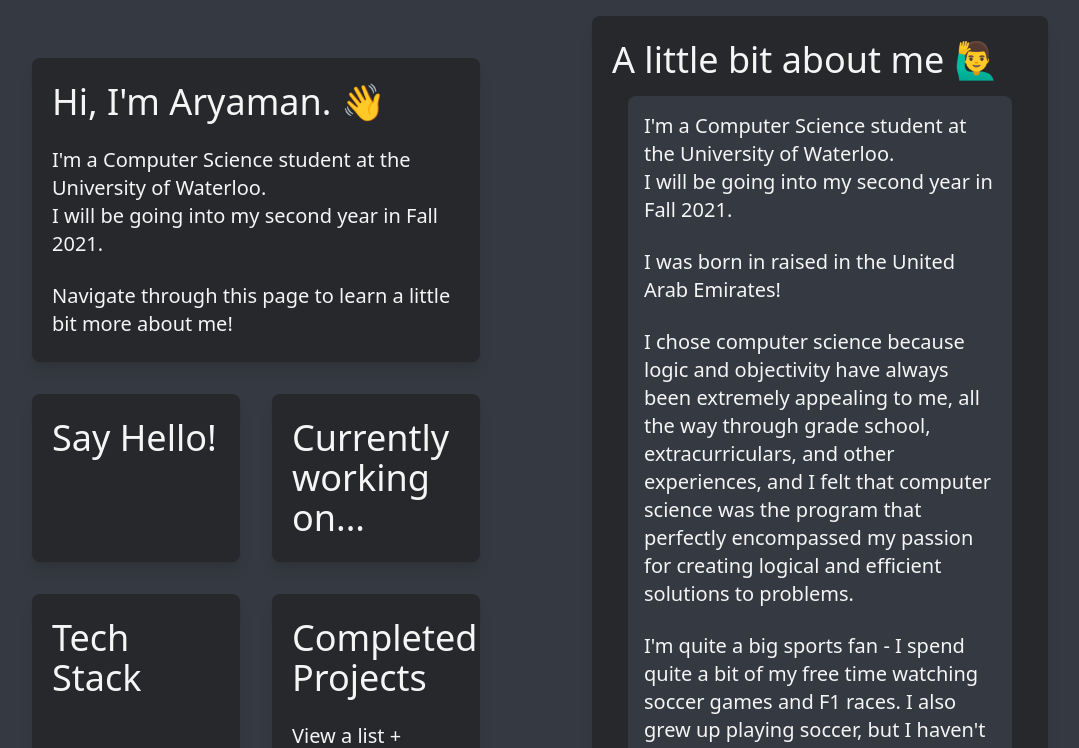
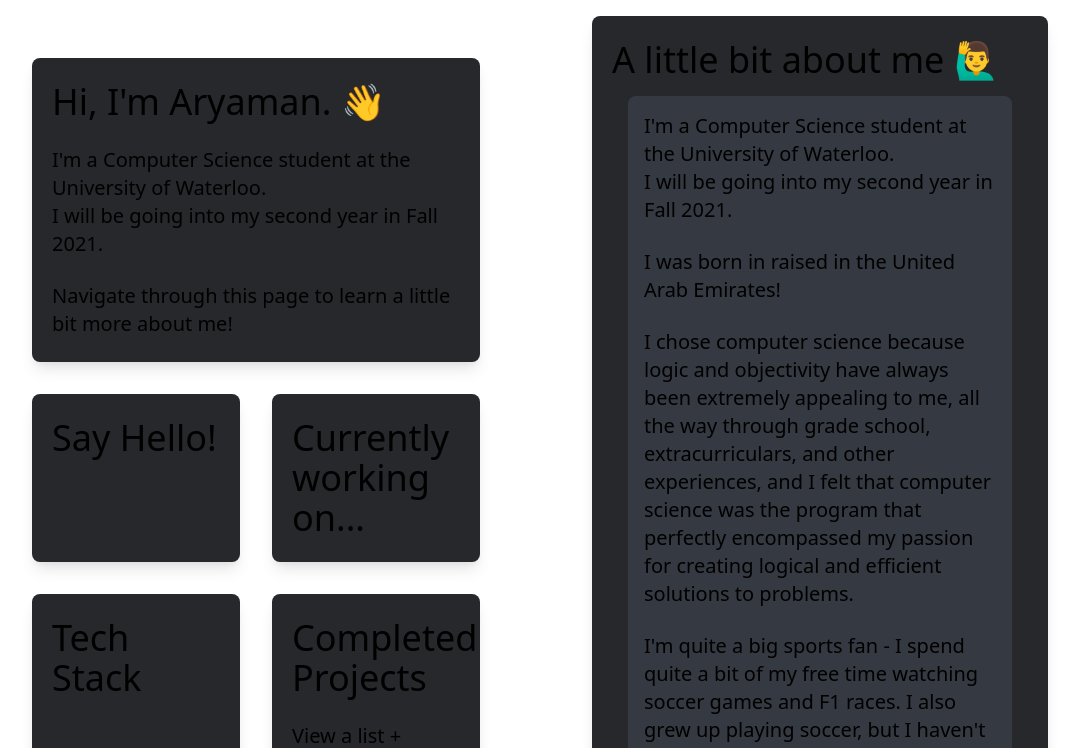
Before and after one commit to ad-world/aryaman-dev-v2, a React (Create React App) app: page / in a window 1280 px wide. Shown: the top 748 px of the page, without its empty margins (64-1143 px from the left). Built offline with nearby package versions, Linux system fonts and the light colour scheme.

Commit message:
Add new styling

```diff
--- a/src/App.css
+++ b/src/App.css
@@ -14,7 +14,6 @@
 }
 
 .App-header {
-  background-color: #282c34;
   min-height: 100vh;
   display: flex;
   flex-direction: column;
@@ -37,15 +36,16 @@
   }
 }
 
-html {
-  background-color: #353941;
-}
-
-
-body {
-  color: whitesmoke;
-}
 
 .nice-cursor:hover, li {
   cursor: pointer;
 }
+
+
+.toggle-color.react-toggle .react-toggle-track {
+  background-color: #000000;
+}
+
+.toggle-color.react-toggle--checked .react-toggle-track {
+  background-color: #000000;
+}
```
